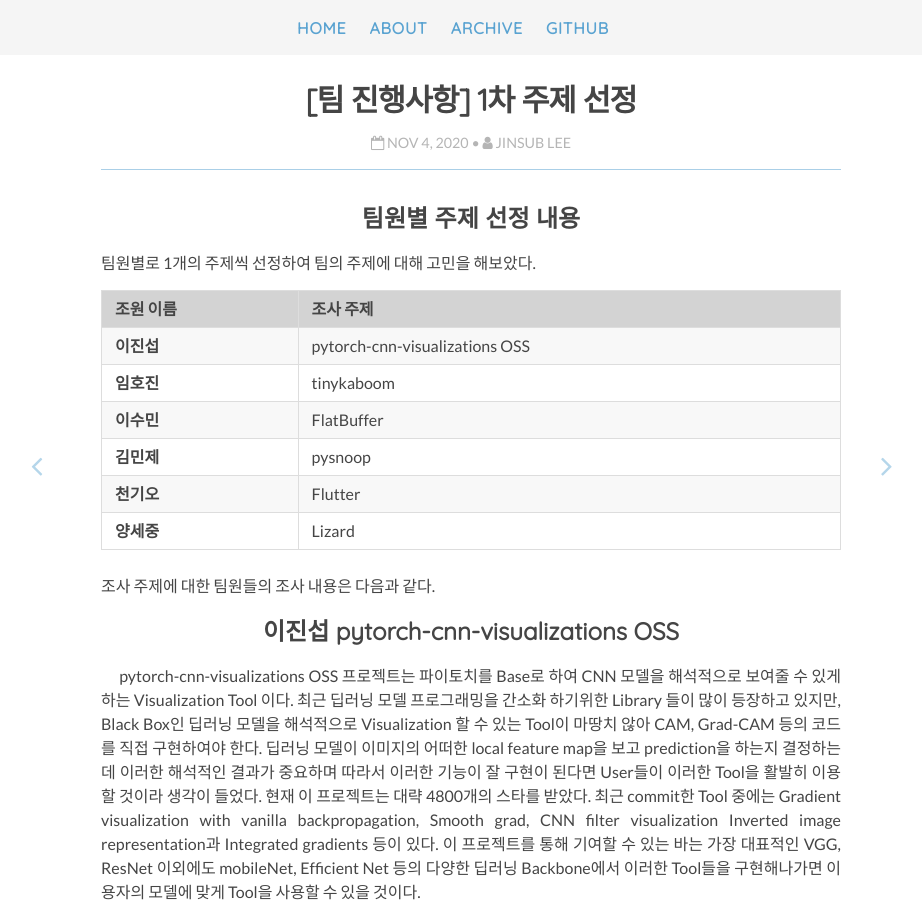
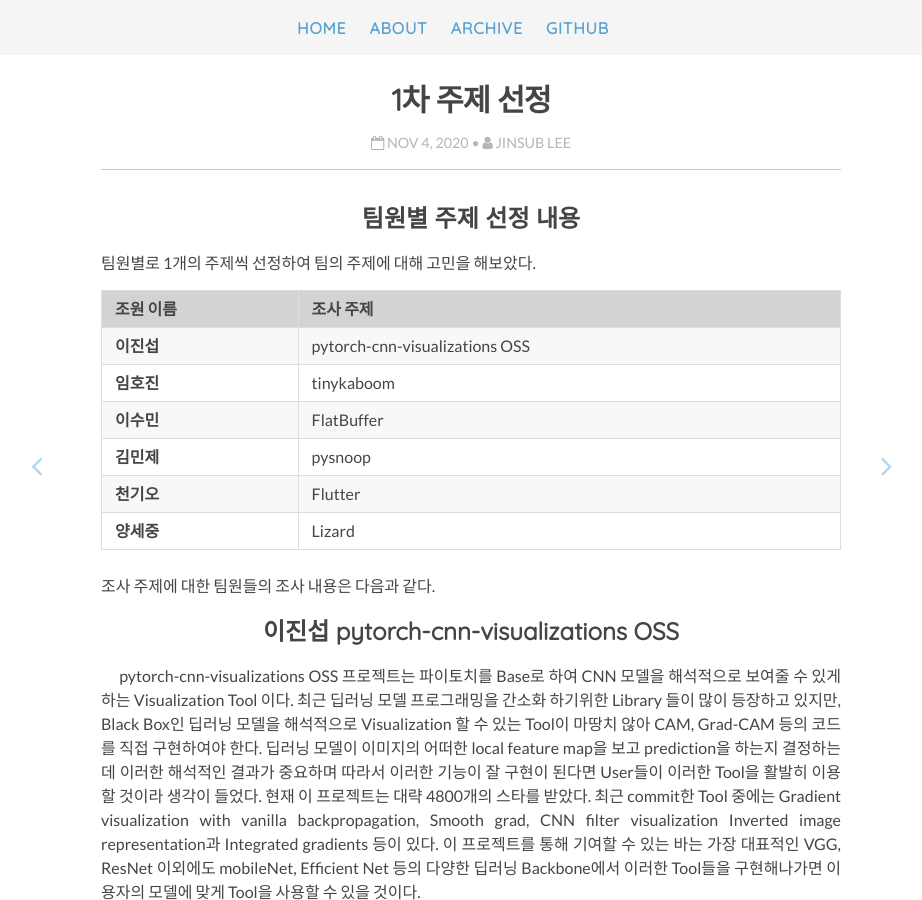
Before and after one commit to JINSUBY/jinsuby1.github.io, a Jekyll site: the page built from _posts/2020-11-04-1차 주제 선정.md, in a window 1280 px wide and 900 px high. Shown: the whole window, without its empty margins (169-1091 px from the left). Built offline with Jekyll 4.4.1, drawn with Linux system fonts in a browser that asks for light colours; nearby versions of some CDN libraries.

Commit message:
Update 2020-11-04-1차 주제 선정.md

```diff
--- a/_posts/2020-11-04-1차 주제 선정.md
+++ b/_posts/2020-11-04-1차 주제 선정.md
@@ -1,6 +1,6 @@
 ---
 layout: post
-title: " [팀 진행사항] 1차 주제 선정"
+title: "1차 주제 선정"
 description: "1차 주제 선정"
 author: JinSub Lee
 tags: books
```
